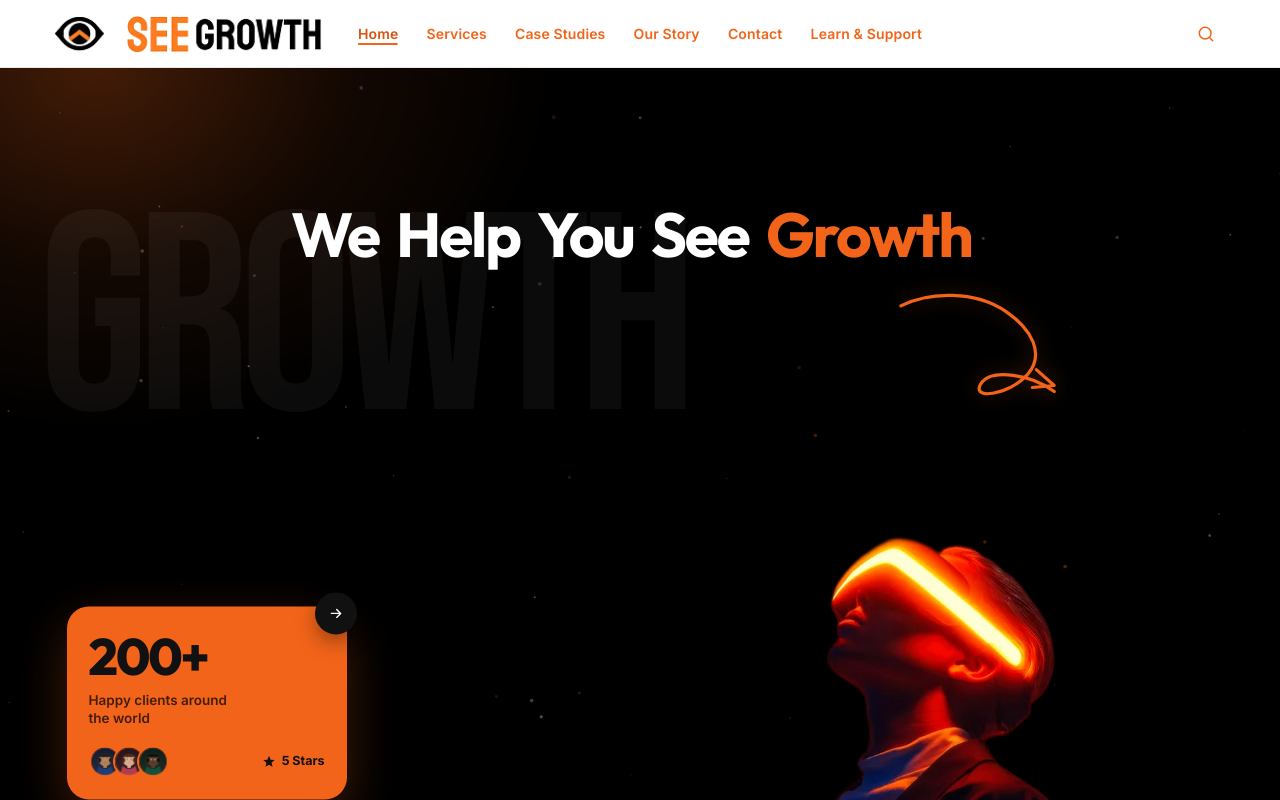
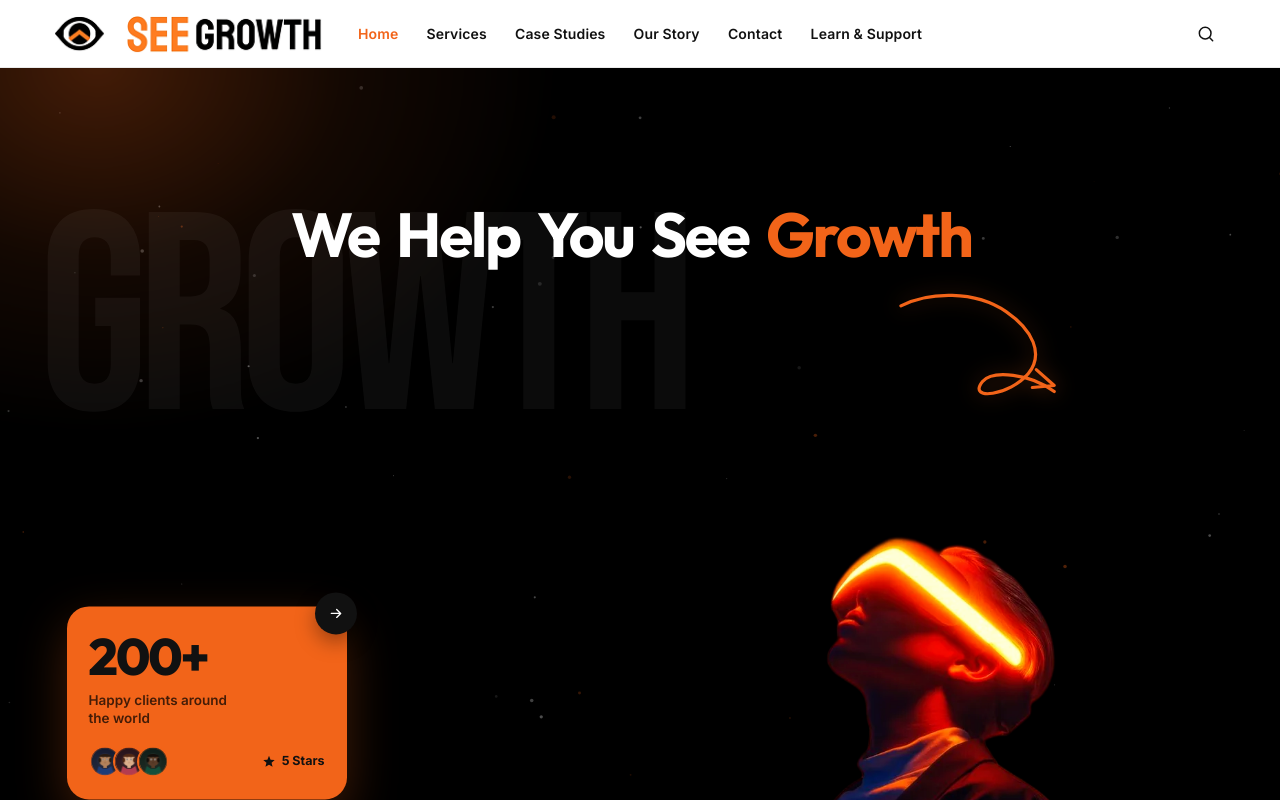
Before and after one commit to Esimuda/SeeGrowth, a React (Vite) app: page / in a window 1280 px wide. Shown: the top 800 px of the page. Built offline with nearby package versions, Linux system fonts and the light colour scheme.

Commit message:
Style header links black with orange hover and no underline.
Nav items turn brand orange on hover, active, and click instead of showing the previous underline indicator.

```diff
--- a/script.js
+++ b/script.js
@@ -259,8 +259,7 @@ onReady(function () {
 
   var activeStyle = document.createElement('style');
   activeStyle.textContent =
-    '.nav-links a.active{color:var(--orange)}' +
-    '.nav-links a.active::after{width:100%!important}';
+    '.site-nav .nav-links a.active{color:var(--orange)}';
   document.head.appendChild(activeStyle);
 
   function updateNav() {
--- a/src/hero.css
+++ b/src/hero.css
@@ -50,21 +50,23 @@
 }
 
 .site-nav .nav-links a {
-  color: var(--orange);
+  color: #111;
   font-size: 14px;
   font-weight: 600;
   letter-spacing: 0.01em;
   white-space: nowrap;
   text-align: center;
+  transition: color 0.2s ease;
 }
 
 .site-nav .nav-links a:hover,
-.site-nav .nav-links a.active {
-  color: var(--orange-dark);
+.site-nav .nav-links a.active,
+.site-nav .nav-links a:active {
+  color: var(--orange);
 }
 
 .site-nav .nav-links a::after {
-  background-color: var(--orange);
+  display: none;
 }
 
 .nav-actions {
@@ -81,15 +83,16 @@
   height: 40px;
   border: 0;
   background: transparent;
-  color: var(--orange);
+  color: #111;
   cursor: pointer;
   border-radius: 50%;
   transition: background-color 0.2s ease, color 0.2s ease;
 }
 
-.nav-icon-btn:hover {
+.nav-icon-btn:hover,
+.nav-icon-btn:active {
   background: rgba(242, 100, 25, 0.12);
-  color: var(--orange-dark);
+  color: var(--orange);
 }
 
 .search-overlay {
--- a/style.css
+++ b/style.css
@@ -458,6 +458,20 @@ button { font-family: var(--font-main); }
   background-color: #ffffff;
 }
 
+.navbar.site-nav .nav-links a::after {
+  display: none;
+}
+
+.navbar.site-nav .nav-links a {
+  color: #111;
+}
+
+.navbar.site-nav .nav-links a:hover,
+.navbar.site-nav .nav-links a.active,
+.navbar.site-nav .nav-links a:active {
+  color: var(--orange);
+}
+
 /* Logo */
 .logo {
   display: flex;
```
